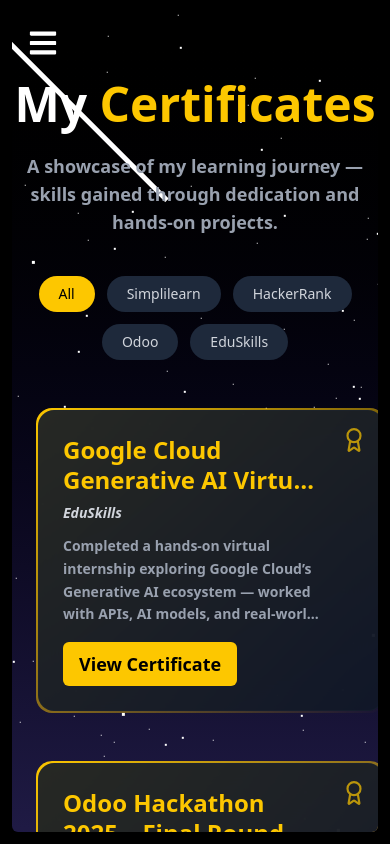
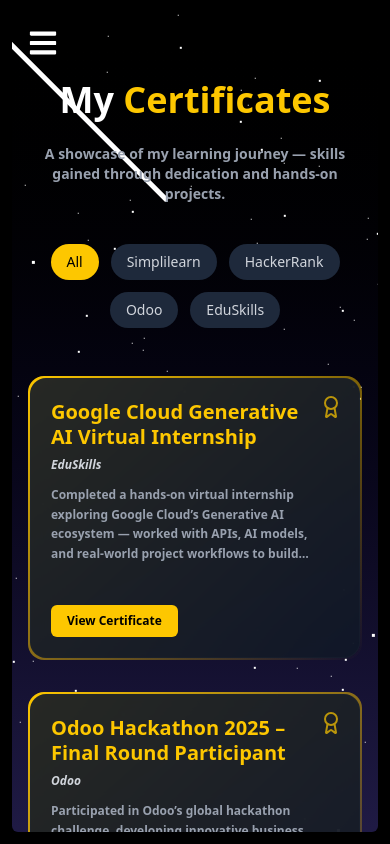
Before and after one commit to JatinRajvani/Portfolio, a React (Vite) app in the folder vite_app/: page /certificates in a window 390 px wide. Built offline with nearby package versions, Linux system fonts and the light colour scheme.

Commit message:
Making the certificate section fully responsive

```diff
--- a/vite_app/src/Pages/certificates/Certificate.jsx
+++ b/vite_app/src/Pages/certificates/Certificate.jsx
@@ -30,7 +30,8 @@
       certificateLink: "https://simpli-web.app.link/e/LjFaS8SJUXb",
     },
     {
-      title: "Getting Started with Amazon DocumentDB (with MongoDB compatibility)",
+      title:
+        "Getting Started with Amazon DocumentDB (with MongoDB compatibility)",
       by: "Simplilearn",
       category: "Simplilearn",
       description:
@@ -104,7 +105,6 @@
   ];
 
   const [selectedCategory, setSelectedCategory] = useState("All");
-
   const categories = ["All", "Simplilearn", "HackerRank", "Odoo", "EduSkills"];
 
   const filteredCertificates =
@@ -113,22 +113,22 @@
       : certificates.filter((cert) => cert.category === selectedCategory);
 
   return (
-    <section id="certificates" className="py-20 flex flex-col items-center">
-      <h2 className="text-5xl font-extrabold text-white mb-6 text-center">
+    <section id="certificates" className="py-20 flex flex-col items-center px-4 sm:px-6 lg:px-10">
+      <h2 className="text-4xl sm:text-5xl font-extrabold text-white mb-6 text-center">
         My <span className="text-[#FDC700]">Certificates</span>
       </h2>
-      <p className="text-gray-400 text-center max-w-2xl mb-10">
+      <p className="text-gray-400 text-center max-w-2xl mb-10 text-sm sm:text-base">
         A showcase of my learning journey — skills gained through dedication and
         hands-on projects.
       </p>
 
       {/* 🔹 Filter Buttons */}
-      <div className="flex flex-wrap justify-center gap-3 mb-12">
+      <div className="flex flex-wrap justify-center gap-3 mb-12 w-full max-w-3xl">
         {categories.map((category) => (
           <button
             key={category}
             onClick={() => setSelectedCategory(category)}
-            className={`px-5 py-2 rounded-full font-medium text-sm transition-all duration-300
+            className={`px-4 sm:px-5 py-2 rounded-full font-medium text-sm transition-all duration-300
               ${
                 selectedCategory === category
                   ? "bg-[#FDC700] text-black"
@@ -142,42 +142,44 @@
 
       {/* 🔹 Certificates Grid */}
       <div
-        className="grid md:grid-cols-2 lg:grid-cols-3 gap-12
-                   auto-rows-[1fr] justify-items-center w-full px-6"
+        className="grid gap-8 sm:gap-10 md:gap-12
+                   grid-cols-1 sm:grid-cols-2 lg:grid-cols-3
+                   justify-items-center w-full"
       >
         {filteredCertificates.map((cert, index) => (
           <div
             key={index}
-            className="relative group w-[350px] rounded-2xl bg-gradient-to-br from-[#FDC700] to-transparent
-                       hover:from-yellow-400 hover:to-transparent transition-all duration-300 p-[2px] flex"
+            className="relative group w-full max-w-[360px] sm:max-w-[340px]
+                       rounded-2xl bg-gradient-to-br from-[#FDC700] to-transparent
+                       hover:from-yellow-400 hover:to-transparent transition-all duration-300 p-[2px]"
           >
             <div
               className="flex flex-col justify-between bg-[#101828]/90 backdrop-blur-lg rounded-2xl w-full
                          border border-[#1E293B]/30 hover:border-[#FDC700]/60
                          hover:shadow-[0_0_15px_rgba(253,199,0,0.3)]
                          transition-all duration-300 ease-out
-                         p-6 min-h-[300px] flex-grow relative"
+                         p-5 sm:p-6 min-h-[280px] sm:min-h-[300px] relative"
             >
               {/* Icon */}
               <div className="absolute top-4 right-4 text-[#FDC700] opacity-70">
-                <Award size={26} />
+                <Award size={24} className="sm:w-6 sm:h-6" />
               </div>
 
               {/* Content */}
-              <div className="flex-grow pr-10">
+              <div className="flex-grow pr-6 sm:pr-10">
                 <h2
-                  className="text-2xl font-bold text-[#FDC700] mb-2 line-clamp-2 leading-tight"
+                  className="text-xl sm:text-2xl font-bold text-[#FDC700] mb-2 line-clamp-2 leading-tight"
                   style={{ minHeight: "48px" }}
                 >
                   {cert.title}
                 </h2>
 
-                <h3 className="text-gray-300 font-semibold text-sm mb-3 italic truncate">
+                <h3 className="text-gray-300 font-semibold text-xs sm:text-sm mb-3 italic truncate">
                   {cert.by}
                 </h3>
 
                 <p
-                  className="text-gray-400 text-sm leading-relaxed line-clamp-4"
+                  className="text-gray-400 text-xs sm:text-sm leading-relaxed line-clamp-4"
                   style={{ minHeight: "80px" }}
                 >
                   {cert.description}
@@ -189,7 +191,7 @@
                 href={cert.certificateLink}
                 target="_blank"
                 rel="noopener noreferrer"
-                className="mt-4 self-start bg-[#FDC700] text-black px-4 py-2 rounded-md font-semibold
+                className="mt-4 self-start bg-[#FDC700] text-black px-4 py-2 rounded-md font-semibold text-xs sm:text-sm
                           hover:bg-yellow-400 transition duration-300"
               >
                 View Certificate
```
